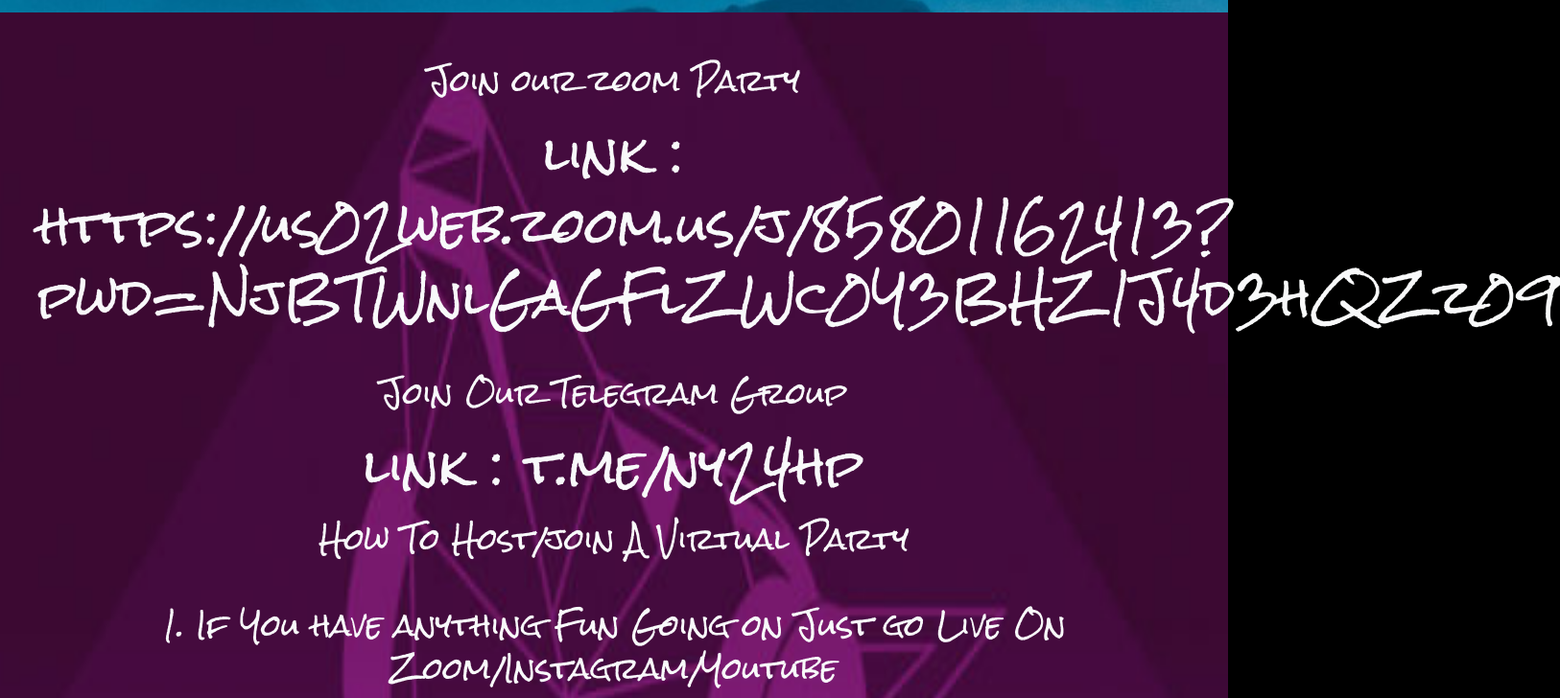
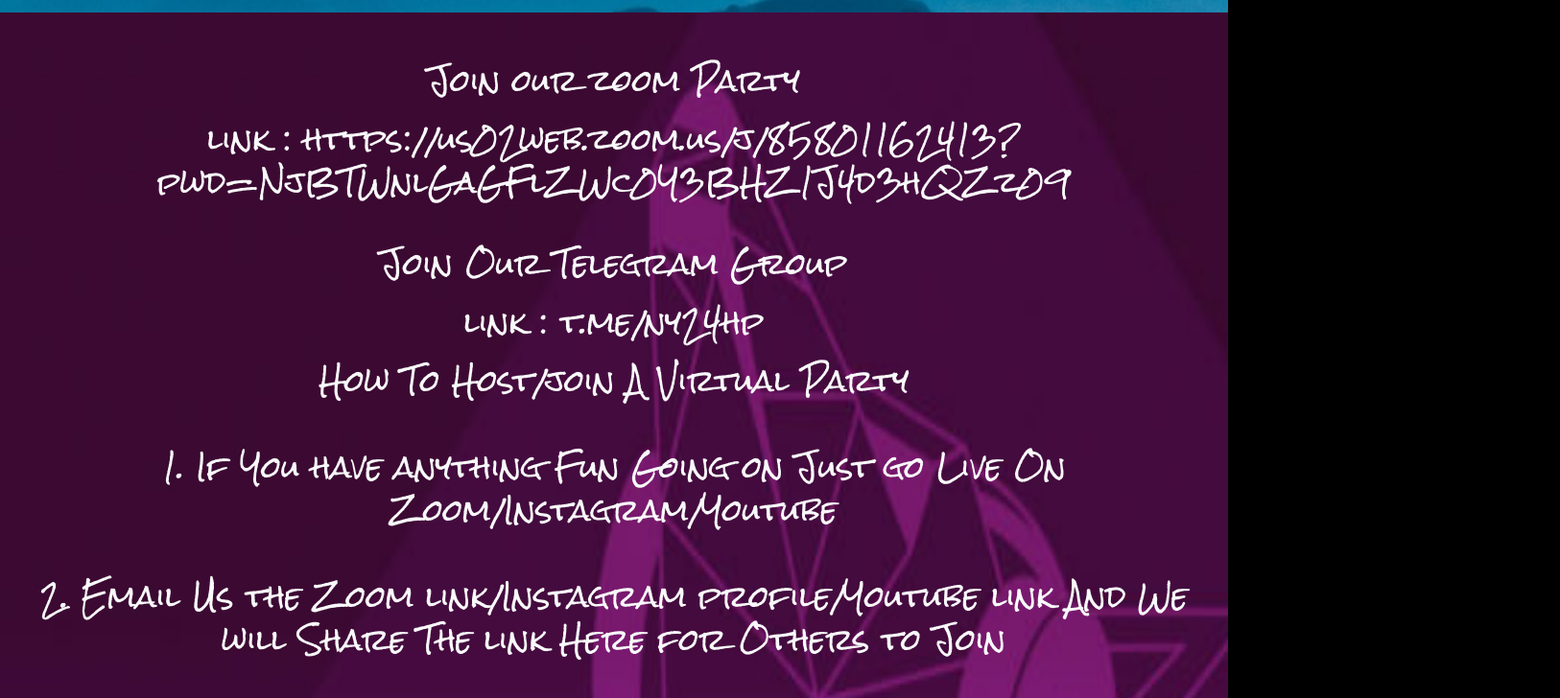
Before and after one commit to animeish/nye24, a plain HTML site: page index.html in a window 1280 px wide. Shown: the part 8560-9288 px from the top of the page at 96% size, 1626 px wide, since content can reach past the window. Drawn offline with nearby package versions, Linux system fonts and the light colour scheme.

Commit message:
Update index.html

```diff
--- a/index.html
+++ b/index.html
@@ -449,10 +449,10 @@ body{
 
 <div class="container-fluid pt-5 joini" style="width:100vw;">
 <p class="fontsmall text-light">Join our zoom Party</p>
-<p class="fontbig text-light">link : https://us02web.zoom.us/j/85801162413?pwd=NjBTWnlGaGFlZWc0Y3BHZ1J4d3hQZz09 </p>
+<p class="fontsmall text-light">link : https://us02web.zoom.us/j/85801162413?pwd=NjBTWnlGaGFlZWc0Y3BHZ1J4d3hQZz09 </p>
 <br>
 <p class="fontsmall text-light ">Join Our Telegram Group</p>
-<p class="fontbig text-light"> link : t.me/ny24hp </p>
+<p class="fontsmall text-light"> link : t.me/ny24hp </p>
 <p class="fontsmall text-light">How To Host/join A Virtual Party<br><br>1. If You have anything Fun Going on Just go Live On Zoom/Instagram/Youtube<br><br>
 2. Email Us the Zoom link/Instagram profile/Youtube link And We will Share The link Here for Others to Join<br><br>To Join just click on the any above mentioned link
 <br> Enjoy with All of the world!
```
